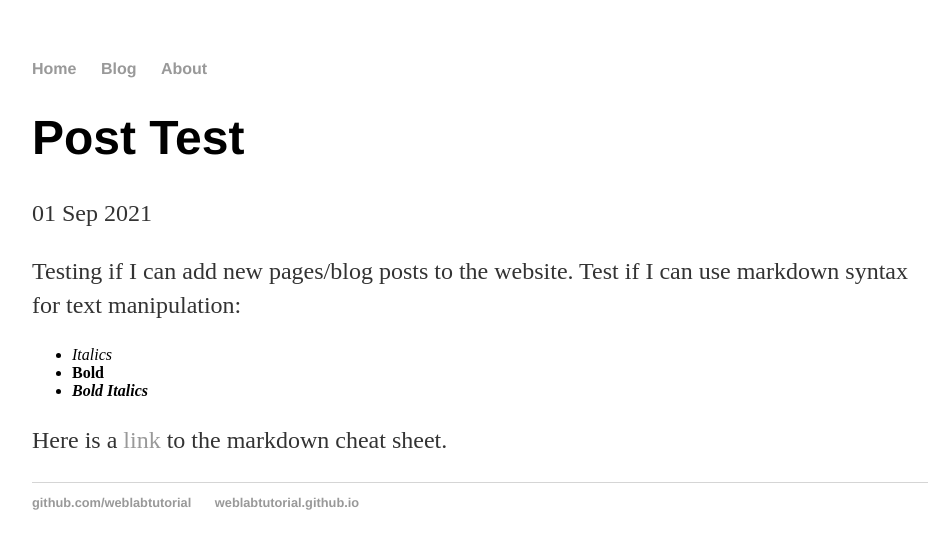
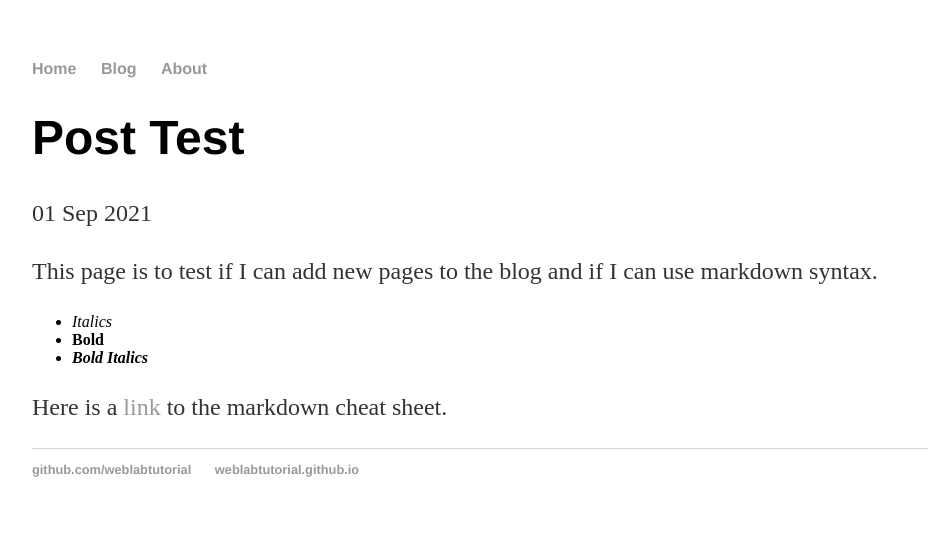
Before and after one commit to ghcc2005/ghcc2005-github.io, a Jekyll site: the page built from _posts/2021-09-02-post-test.md, in a window 1280 px wide. Shown: the top 549 px of the page, without its empty margins (160-1097 px from the left). Built offline with Jekyll 4.4.1, drawn with Linux system fonts in a browser that asks for light colours.

Commit message:
Update 2021-09-02-post-test.md
Changed description

```diff
--- a/_posts/2021-09-02-post-test.md
+++ b/_posts/2021-09-02-post-test.md
@@ -3,8 +3,7 @@ layout: post
 title: "Post Test "
 date: 2021-09-01
 ---
-Testing if I can add new pages/blog posts to the website.
-Test if I can use markdown syntax for text manipulation:
+This page is to test if I can add new pages to the blog and if I can use markdown syntax.
 * *Italics*
 * **Bold**
 * **_Bold Italics_**
```
